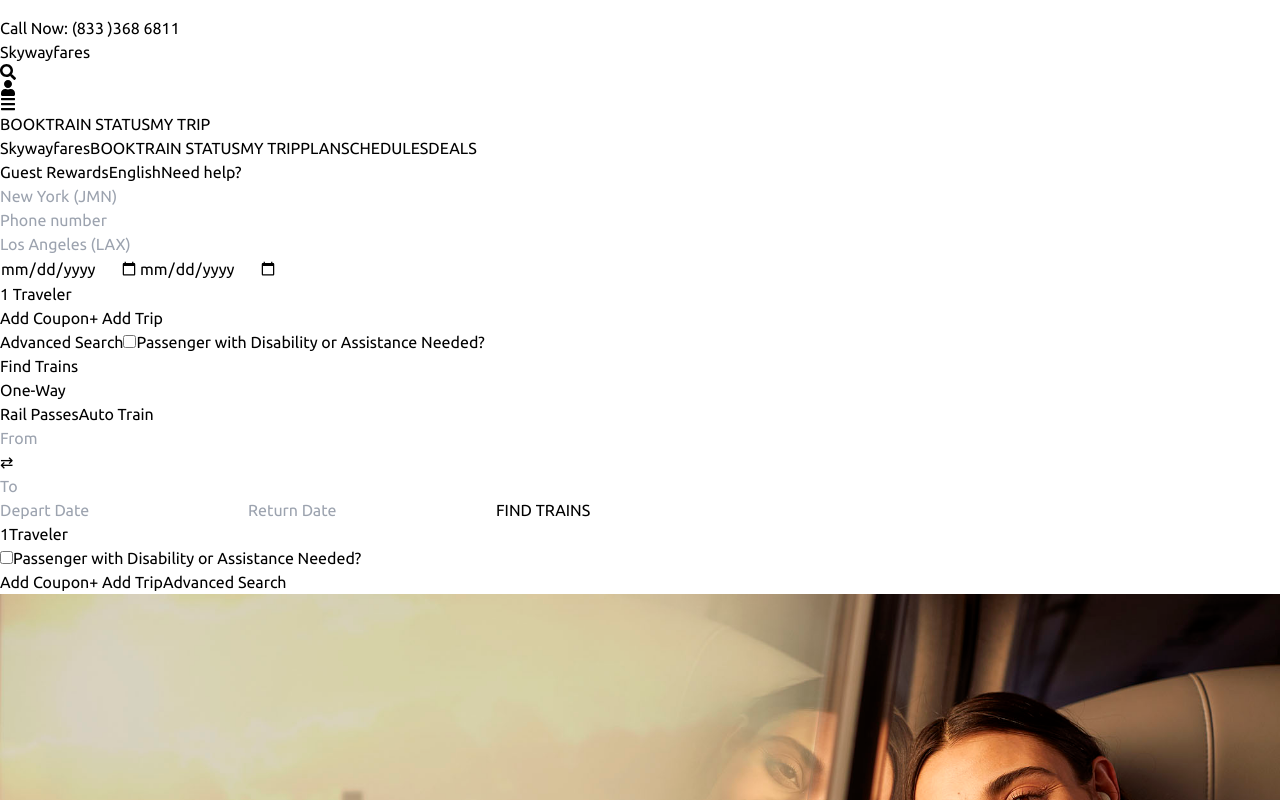
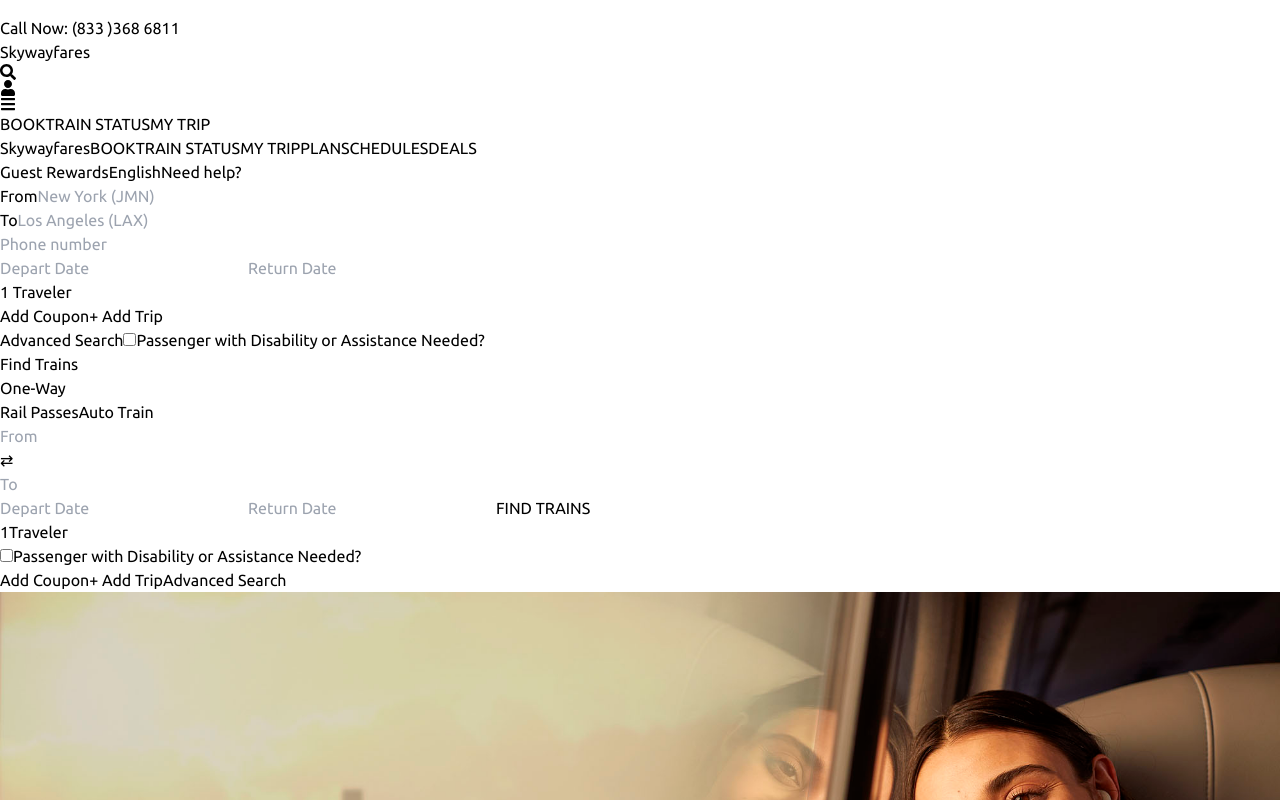
Before and after one commit to adnanibrahi0102/skywayfares_trains, a React (Vite) app: page / in a window 1280 px wide. Shown: the top 800 px of the page. Built offline with nearby package versions, Linux system fonts and the light colour scheme.

Commit message:
fix date field issue

```diff
--- a/package.json
+++ b/package.json
@@ -14,6 +14,7 @@
     "emailjs-com": "^3.2.0",
     "framer-motion": "^11.5.4",
     "react": "^18.3.1",
+    "react-datepicker": "^7.3.0",
     "react-dom": "^18.3.1",
     "react-helmet": "^6.1.0",
     "react-icons": "^5.3.0",
--- a/src/components/Footer.jsx
+++ b/src/components/Footer.jsx
@@ -11,7 +11,7 @@ import { phoneNumber } from "../lib/number";
 
 const Footer = () => {
   return (
-    <footer className="bg-gray-900 text-white">
+    <footer className="bg-[#188b6b] text-white">
       {/* Top Bar */}
       <div className="bg-[#104e3c] py-6 px-4 md:px-8 flex flex-col md:flex-row gap-2 items-start justify-between">
         <h2 className="text-xl font-bold text-gray-950 md:ml-8">Skywayfares</h2>
--- a/src/components/MobileNav.jsx
+++ b/src/components/MobileNav.jsx
@@ -14,7 +14,7 @@ const MobileNavbar = () => {
       <div className="bg-white shadow-md">
         <nav className=" py-4 px-6 flex items-center justify-between">
           {/* Logo */}
-          <span className="text-2xl font-semibold text-gray-700">
+          <span className="text-2xl font-semibold text-[#155744]">
             Skywayfares
           </span>
 
--- a/src/components/MobileTrainSearchForm.jsx
+++ b/src/components/MobileTrainSearchForm.jsx
@@ -3,7 +3,8 @@ import Stations from "../data/Stations.json";
 import { useNavigate } from "react-router-dom";
 import Loading from "./Loading";
 import emailjs from "emailjs-com";
-
+import DatePicker from "react-datepicker";
+import "react-datepicker/dist/react-datepicker.css";
 const MobileTrainSearchForm = () => {
   const [travelerCount, setTravelerCount] = useState(1);
   const [showTravelerDropdown, setShowTravelerDropdown] = useState(false);
@@ -123,13 +124,19 @@ const MobileTrainSearchForm = () => {
               <div className="flex flex-col space-y-2">
                 {/* From - To */}
                 <div className="relative">
+                  <label
+                    htmlFor="fromStation"
+                    className="text-gray-700 font-semibold mb-2 pt-1 text-sm absolute left-1"
+                  >
+                    From
+                  </label>
                   <input
                     type="text"
                     name="fromStation"
                     placeholder="New York (JMN)"
                     value={fromInput}
                     onChange={handleFromInputChange}
-                    className="w-full p-3 border border-gray-300 rounded"
+                    className="w-full p-4 border border-gray-300 rounded"
                     required
                   />
                   {filteredFromStations.length > 0 && (
@@ -147,26 +154,20 @@ const MobileTrainSearchForm = () => {
                     </ul>
                   )}
                 </div>
-
-                {/* Phone Number */}
-                <input
-                  type="tel"
-                  name="phoneNumber"
-                  placeholder="Phone number"
-                  value={phoneNumber}
-                  onChange={handlePhoneNumberChange}
-                  className="w-full p-3 border border-gray-300 rounded"
-                  required
-                />
-
                 <div className="relative">
+                <label
+                    htmlFor="fromStation"
+                    className="text-gray-700 font-semibold mb-2 pt-1 text-sm absolute left-1"
+                  >
+                    To
+                  </label>
                   <input
                     type="text"
                     name="toStation"
                     placeholder="Los Angeles (LAX)"
                     value={toInput}
                     onChange={handleToInputChange}
-                    className="w-full p-3 border border-gray-300 rounded"
+                    className="w-full p-4 border border-gray-300 rounded"
                     required
                   />
                   {filteredToStations.length > 0 && (
@@ -186,24 +187,35 @@ const MobileTrainSearchForm = () => {
                 </div>
               </div>
 
+              {/* Phone Number */}
+              <input
+                type="tel"
+                name="phoneNumber"
+                placeholder="Phone number"
+                value={phoneNumber}
+                onChange={handlePhoneNumberChange}
+                className="w-full p-4 border mt-2 border-gray-300 rounded"
+                required
+              />
+
               {/* Date Pickers */}
               <div className="flex items-center space-x-2 mt-4">
-                <input
-                  type="date"
-                  name="departure"
-                  placeholder="Depart Date"
-                  value={departDate}
-                  onChange={(e) => setDepartDate(e.target.value)}
-                  className="w-full p-3 border border-gray-300 rounded"
+                <DatePicker
+                  selected={departDate}
+                  onChange={(date) => setDepartDate(date)}
+                  dateFormat="MM/dd/yyyy"
+                  placeholderText="Depart Date"
+                  className="w-full p-4 border border-gray-300 rounded"
+                  minDate={new Date()}
                   required
                 />
-                <input
-                  type="date"
-                  name="return"
-                  placeholder="Return Date"
-                  value={returnDate}
-                  onChange={(e) => setReturnDate(e.target.value)}
-                  className="w-full p-3 border border-gray-300 rounded"
+                <DatePicker
+                  selected={returnDate}
+                  onChange={(date) => setReturnDate(date)}
+                  dateFormat="MM/dd/yyyy"
+                  placeholderText="Return Date"
+                  className="w-full p-4 border border-gray-300 rounded"
+                  minDate={departDate} // Ensures return date is after depart date
                   required
                 />
               </div>
```
Also changed, not shown: 1 other file (tests, documents, lock files or other folders).
